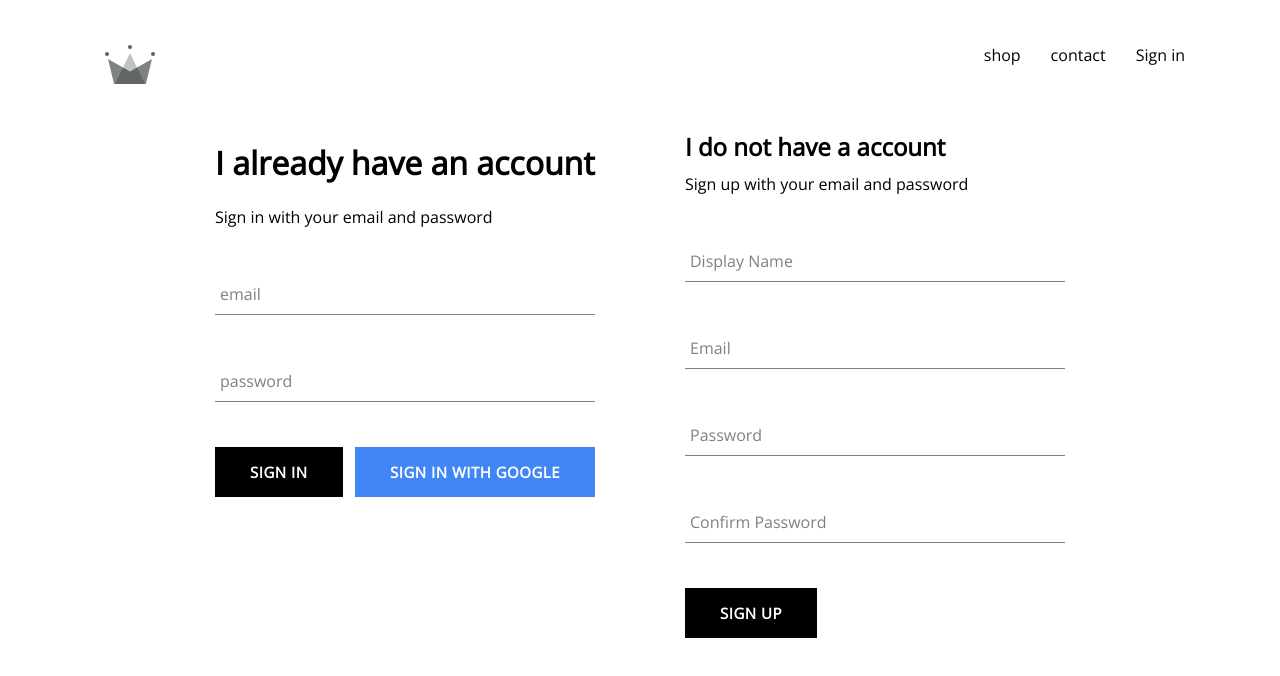
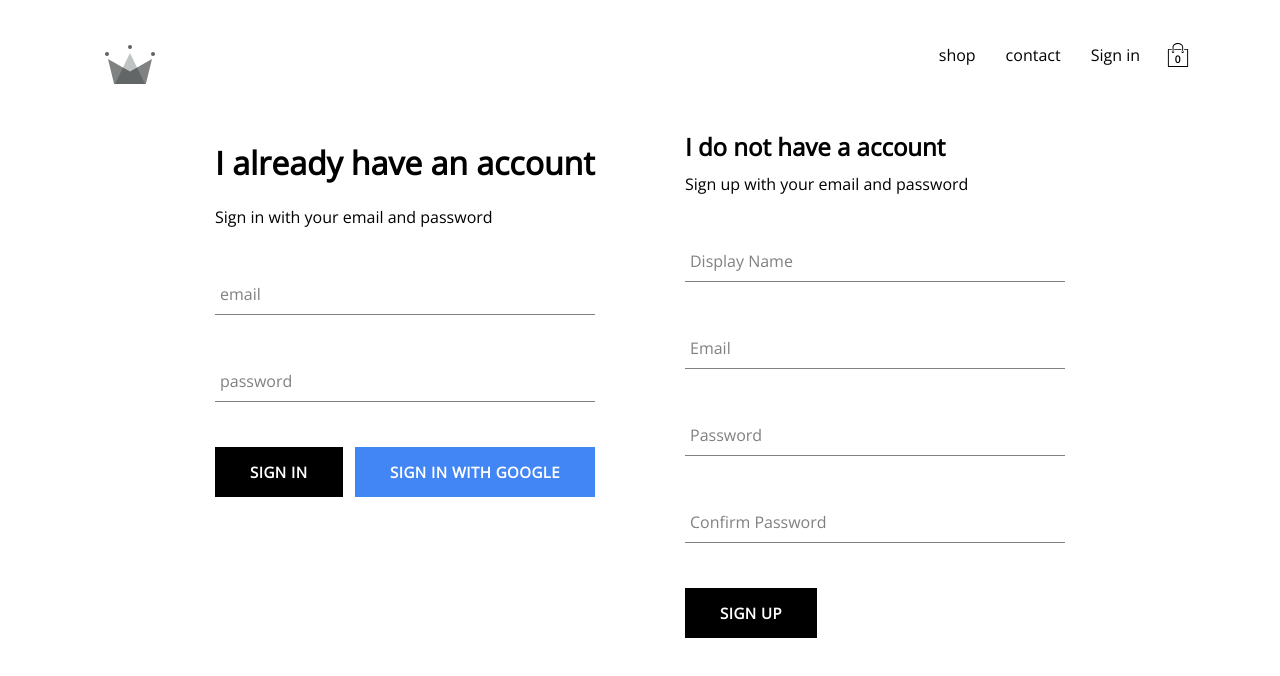
Before and after one commit to azar1/crown-clothing, a React (Create React App) app: page /signin in a window 1280 px wide. Shown: the top 676 px of the page. Built offline with nearby package versions, Linux system fonts and the light colour scheme; no server answers.

Commit message:
added cartIcon and cartDropDown comp to our app and also implemnted cart reduser

```diff
--- /dev/null
+++ b/src/components/cart-dropdown/cart-dropdown.component.jsx
@@ -0,0 +1,14 @@
+import React from "react";
+import "./cart-dropdown.styles.scss";
+import CustomButton from "../custom-button/custom-button.component";
+
+const CartDropdown = () => {
+  return (
+    <div className="cart-dropdown">
+      <div className="cart-items" />
+      <CustomButton>cart Checkout</CustomButton>
+    </div>
+  );
+};
+
+export default CartDropdown;
--- /dev/null
+++ b/src/components/cart-dropdown/cart-dropdown.styles.scss
@@ -0,0 +1,25 @@
+.cart-dropdown {
+    position: absolute;
+    width: 240px;
+    height: 340px;
+    display: flex;
+    flex-direction: column;
+    padding: 20px;
+    border: 1px solid black;
+    background-color: white;
+    top: 90px;
+    right: 40px;
+    z-index: 5;
+
+    .cart-items {
+        height: 240px;
+        display: flex;
+        flex-direction: column;
+        overflow: scroll;
+    }
+
+    button {
+        margin-top: auto;
+        display: flex
+    }
+}
--- /dev/null
+++ b/src/components/cart-icon/cart-icon.component.jsx
@@ -0,0 +1,23 @@
+import React from "react";
+import { ReactComponent as ShoppinIcon } from "../../assets/shopping-bag.svg";
+import "./cart-icon.component.styles.scss";
+import { connect } from "react-redux";
+import { toggleCartHidden } from "../../redux/cart/cart.actions";
+
+const CartIcon = ({ toggleCartHidden }) => {
+  return (
+    <div className="cart-icon" onClick={toggleCartHidden}>
+      <ShoppinIcon className="shopping-icon" />
+      <span className="item-count">0</span>
+    </div>
+  );
+};
+
+const mapDispatchToProps = dispatch => ({
+  toggleCartHidden: () => dispatch(toggleCartHidden())
+});
+
+export default connect(
+  null,
+  mapDispatchToProps
+)(CartIcon);
--- /dev/null
+++ b/src/components/cart-icon/cart-icon.component.styles.scss
@@ -0,0 +1,21 @@
+.cart-icon {
+    width: 45px;
+    height: 45px;
+    position: relative;
+    display: flex;
+    align-items: center;
+    justify-content: center;
+    cursor: pointer;
+
+    .shopping-icon {
+        width: 24px;
+        height: 24px;
+    }
+
+    .item-count {
+        position: absolute;
+        font-size: 10px;
+        font-weight: bold;
+        bottom: 12px;
+    }
+}
--- a/src/components/custom-button/custom-button.styles.scss
+++ b/src/components/custom-button/custom-button.styles.scss
@@ -1,5 +1,5 @@
 .custom-button {
-    display: inline-block;
+
     min-width: 25px;
     width: auto;
     height: 50px;
--- a/src/components/header/header.component.jsx
+++ b/src/components/header/header.component.jsx
@@ -5,8 +5,10 @@
 import { connect } from "react-redux";
 
 import "./header.styles.scss";
+import CartIcon from "../cart-icon/cart-icon.component";
+import CartDropdown from "../cart-dropdown/cart-dropdown.component";
 
-const Header = ({ currentUser }) => (
+const Header = ({ currentUser, hidden }) => (
   <div className="header">
     <Link className="logo-container" to="/">
       <Logo className="logo" />
@@ -32,9 +34,14 @@
           Sign in
         </Link>
       )}
+      <CartIcon />
     </div>
+    {hidden ? null : <CartDropdown />}
   </div>
 );
 
-const mapStateToProps = state => ({ currentUser: state.user.currentUser });
+const mapStateToProps = ({ user: { currentUser }, cart: { hidden } }) => ({
+  currentUser,
+  hidden
+});
 export default connect(mapStateToProps)(Header);
--- /dev/null
+++ b/src/redux/cart/cart.actions.js
@@ -0,0 +1,5 @@
+import CartActionTypes from "./cart.types";
+
+export const toggleCartHidden = () => ({
+  type: CartActionTypes.TOGGLE_CART_HIDDEN
+});
--- /dev/null
+++ b/src/redux/cart/cart.reducer.js
@@ -0,0 +1,19 @@
+import CartActionTypes from "./cart.types.js";
+
+const INITIAL_STATE = {
+  hidden: true
+};
+
+const cartReducer = (state = INITIAL_STATE, action) => {
+  switch (action.type) {
+    case CartActionTypes.TOGGLE_CART_HIDDEN:
+      return {
+        ...state,
+        hidden: !state.hidden
+      };
+    default:
+      return state;
+  }
+};
+
+export default cartReducer;
--- /dev/null
+++ b/src/redux/cart/cart.types.js
@@ -0,0 +1,4 @@
+const CartActionTypes = {
+  TOGGLE_CART_HIDDEN: "TOGGLE_CART_HIDDEN"
+};
+export default CartActionTypes;
--- a/src/redux/root-reducer.js
+++ b/src/redux/root-reducer.js
@@ -1,6 +1,8 @@
 import { combineReducers } from "redux";
 import userReducer from "./user/user.reducer";
+import cartReducer from "./cart/cart.reducer";
 
 export default combineReducers({
-  user: userReducer
+  user: userReducer,
+  cart: cartReducer
 });
```
Also changed, not shown: src/assets/shopping-bag.svg (added).
